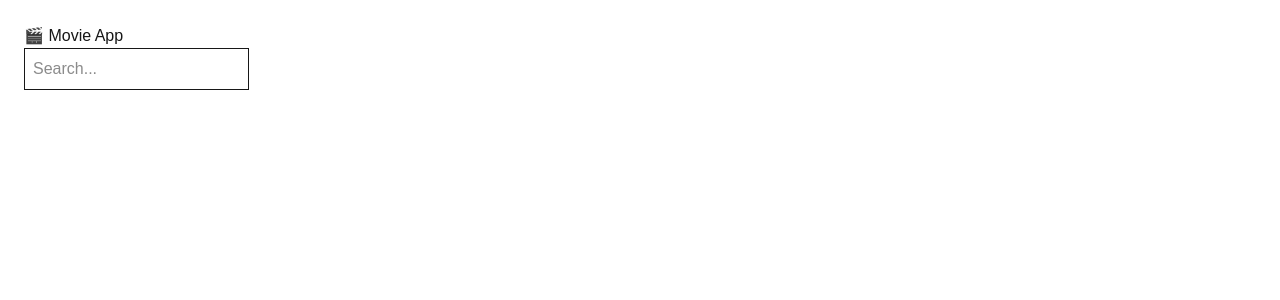
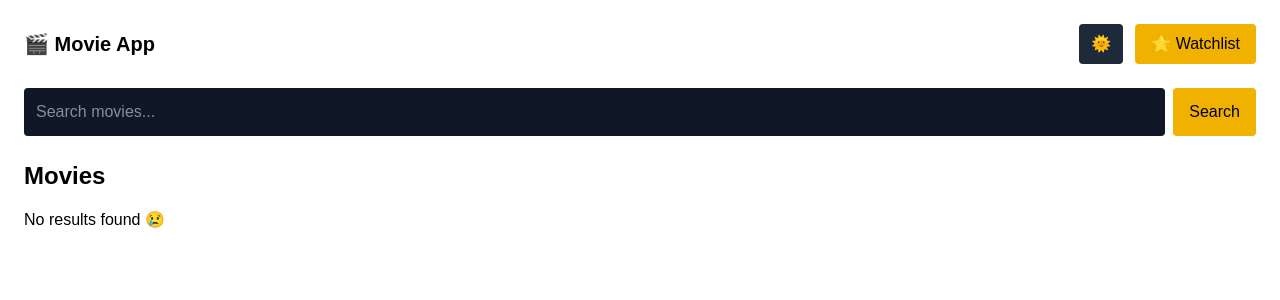
Before and after one commit to SarveshSingh135/IMDB-page-Actor-page, a Next.js app: page / in a window 1280 px wide. Shown: the top 300 px of the page. Built offline with nearby package versions, Linux system fonts and the light colour scheme.

Commit message:
final fix working

```diff
--- a/app/page.tsx
+++ b/app/page.tsx
@@ -3,40 +3,38 @@
 import { useEffect, useState } from "react"
 import { useRouter } from "next/navigation"
 import { useQuery } from "@tanstack/react-query"
+import Link from "next/link"
 import MovieCard from "@/components/MovieCard"
 import { useTheme } from "@/context/ThemeContext"
 
-export const dynamic = "force-dynamic"
-
 export default function HomePage() {
   const router = useRouter()
+  const { theme, toggleTheme } = useTheme()
 
   const [mounted, setMounted] = useState(false)
   const [search, setSearch] = useState("")
   const [page, setPage] = useState(1)
-  const [query, setQuery] = useState("")
+  const [query, setQuery] = useState("") // ✅ default
 
-  // ✅ client only
+  // ✅ mount + URL read
   useEffect(() => {
     setMounted(true)
 
-    if (typeof window !== "undefined") {
     const params = new URLSearchParams(window.location.search)
-      setQuery(params.get("q") || "")
+    const q = params.get("q")
+
+    if (q) {
+      setQuery(q)
+      setSearch(q)
     }
   }, [])
 
-  // ⚠️ theme AFTER mounted (IMPORTANT)
-  const { theme, toggleTheme } = useTheme()
-
-  useEffect(() => {
-    setSearch(query)
-  }, [query])
-
+  // 🎬 API
   const fetchMovies = async (query: string, page: number) => {
     const res = await fetch(
       `https://www.omdbapi.com/?apikey=${process.env.NEXT_PUBLIC_OMDB_API_KEY}&s=${query}&page=${page}`
     )
+
     const data = await res.json()
 
     if (data.Response === "False") {
@@ -46,16 +44,19 @@ export default function HomePage() {
     return data
   }
 
+  // 🔥 React Query
   const { data, isLoading, error } = useQuery({
     queryKey: ["movies", query, page],
     queryFn: () => fetchMovies(query, page),
     enabled: !!query,
   })
 
+  // 🔍 search debounce
   useEffect(() => {
     const timer = setTimeout(() => {
       if (search) {
         setPage(1)
+        setQuery(search)
         router.push(`/?q=${search}`)
       }
     }, 500)
@@ -63,30 +64,98 @@ export default function HomePage() {
     return () => clearTimeout(timer)
   }, [search, router])
 
-  // 🚨 MOST IMPORTANT
-  if (!mounted) {
-    return <div>Loading...</div>
-  }
+  // ✅ hydration fix
+  if (!mounted) return null
 
   return (
-  <div className="min-h-screen p-6">
-    <h1>🎬 Movie App</h1>
+    <div className="min-h-screen bg-white text-black dark:bg-black dark:text-white p-6">
 
+      {/* 🔝 Navbar */}
+      <div className="flex justify-between items-center mb-6">
+        <h1 className="text-xl font-bold">🎬 Movie App</h1>
+
+        <div className="flex gap-3">
+          <button
+            onClick={toggleTheme}
+            className="px-3 py-2 rounded bg-gray-800 text-white"
+          >
+            {theme === "dark" ? "🌞" : "🌙"}
+          </button>
+
+          <Link href="/watchlist">
+            <button className="bg-yellow-500 px-4 py-2 rounded text-black">
+              ⭐ Watchlist
+            </button>
+          </Link>
+        </div>
+      </div>
+
+      {/* 🔍 Search */}
+      <div className="flex gap-2 mb-6">
         <input
           value={search}
           onChange={(e) => setSearch(e.target.value)}
-      placeholder="Search..."
-      className="p-2 border mb-4"
+          placeholder="Search movies..."
+          className="p-3 w-full bg-gray-900 text-white rounded"
         />
 
+        <button
+          onClick={() => {
+            setPage(1)
+            setQuery(search)
+            router.push(`/?q=${search}`)
+          }}
+          className="bg-yellow-500 px-4 py-2 rounded text-black"
+        >
+          Search
+        </button>
+      </div>
+
+      {/* 🎬 Title */}
+      <h2 className="text-2xl font-bold mb-4">
+        {query ? `${query.toUpperCase()} Movies` : "Movies"}
+      </h2>
+
+      {/* ❌ Error */}
+      {error && (
+        <p className="text-red-500">{(error as Error).message}</p>
+      )}
+
+      {/* ⏳ Loading */}
       {isLoading && <p>Loading...</p>}
-    {error && <p>{(error as Error).message}</p>}
 
+      {/* 🎬 Movies */}
+      {!isLoading && data?.Search && (
         <div className="grid grid-cols-2 md:grid-cols-5 gap-4">
-      {data?.Search?.map((movie: any) => (
+          {data.Search.map((movie: any) => (
             <MovieCard key={movie.imdbID} movie={movie} />
           ))}
         </div>
+      )}
+
+      {/* 😢 Empty */}
+      {!isLoading && !data?.Search && (
+        <p>No results found 😢</p>
+      )}
+
+      {/* 🔄 Pagination */}
+      {!isLoading && data?.Search && (
+        <div className="flex justify-center gap-4 mt-6">
+          <button
+            onClick={() => setPage((p) => Math.max(p - 1, 1))}
+            className="bg-gray-700 px-4 py-2 rounded"
+          >
+            Prev
+          </button>
+
+          <button
+            onClick={() => setPage((p) => p + 1)}
+            className="bg-yellow-500 px-4 py-2 rounded text-black"
+          >
+            Next
+          </button>
+        </div>
+      )}
     </div>
   )
 }
```
Lines whose indentation alone changed are shown as unchanged.
